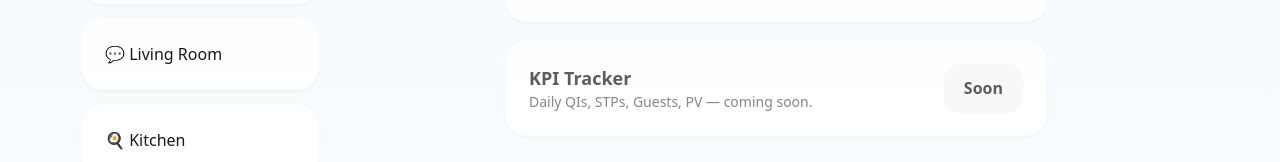
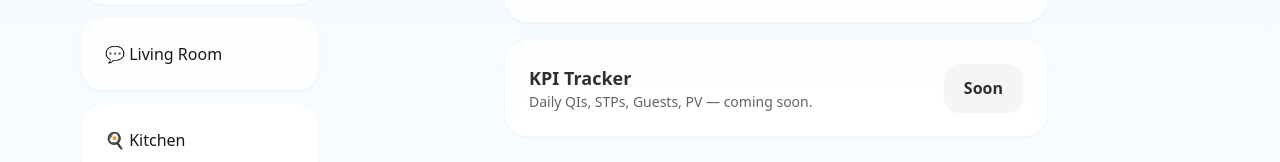
Before and after one commit to talormayde/Freedomfamily, a Next.js app: page /Office in a window 1280 px wide. Shown: the part 252-414 px from the top of the page. Built offline with nearby package versions, Linux system fonts and the light colour scheme.

Commit message:
Update page.tsx

```diff
--- a/app/Office/page.tsx
+++ b/app/Office/page.tsx
@@ -18,7 +18,7 @@ export default function OfficeHome() {
         </Card>
 
         <Card>
-          <div className="flex items-center justify-between opacity-70">
+          <div className="flex items-center justify-between opacity-90">
             <div>
               <h3 className="text-lg font-semibold">KPI Tracker</h3>
               <p className="text-sm text-zinc-600 dark:text-zinc-300">Daily QIs, STPs, Guests, PV — coming soon.</p>
```
